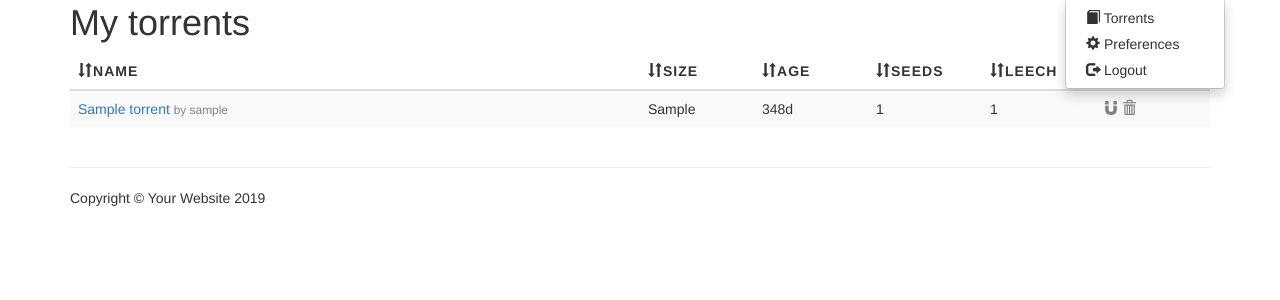
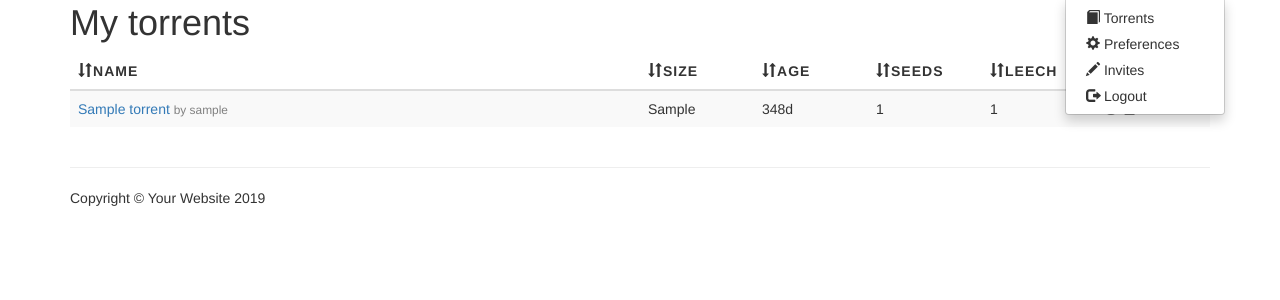
Before and after one commit to KevinJDurant/OpenTorrentSite, a PHP site: page /en/view/my-torrents.php in a window 1280 px wide, after a click that opens the changed part. Shown: the part 51-351 px from the top of the page. Run offline with PHP 8.4, Linux system fonts and the light colour scheme; the visitor is signed in with stand-in values (Sample User, id 1); tables that the repository leaves empty hold one stand-in row (values such as "Sample post").

Commit message:
Update my-torrents.php
invite link fix

```diff
--- a/en/view/my-torrents.php
+++ b/en/view/my-torrents.php
@@ -89,10 +89,13 @@
                                 <a href="#" class="dropdown-toggle" data-toggle="dropdown">'.$_SESSION["username"].' <b class="caret"></b></a>
                                 <ul class="dropdown-menu">
                                     <li>
-                                        <a href=""><span class="glyphicon glyphicon-book"></span> Torrents</a>
+                                        <a href="#"><span class="glyphicon glyphicon-book"></span> Torrents</a>
                                     </li>
                                     <li>
                                         <a href="preferences.php"><span class="glyphicon glyphicon-cog"></span> Preferences</a>
+                                    </li>
+				    <li>
+                                        <a href="invitations.php"><span class="glyphicon glyphicon-pencil"></span> Invites</a>
                                     </li>
                                     <li>
                                         <a href="../account/logout.php"><span class="glyphicon glyphicon-log-out"></span> Logout</a>
```
